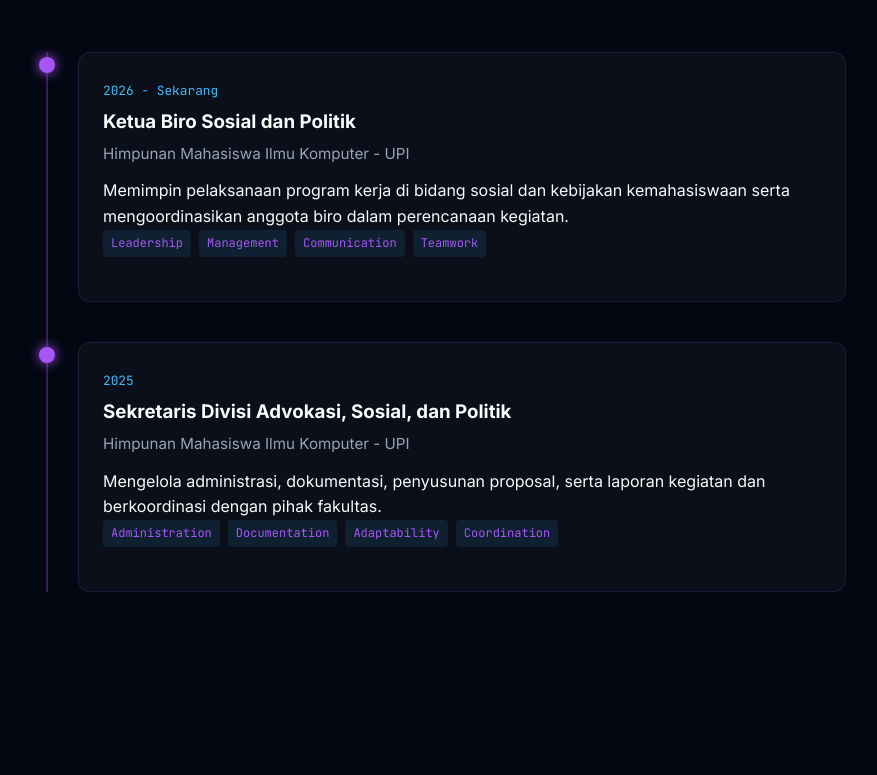
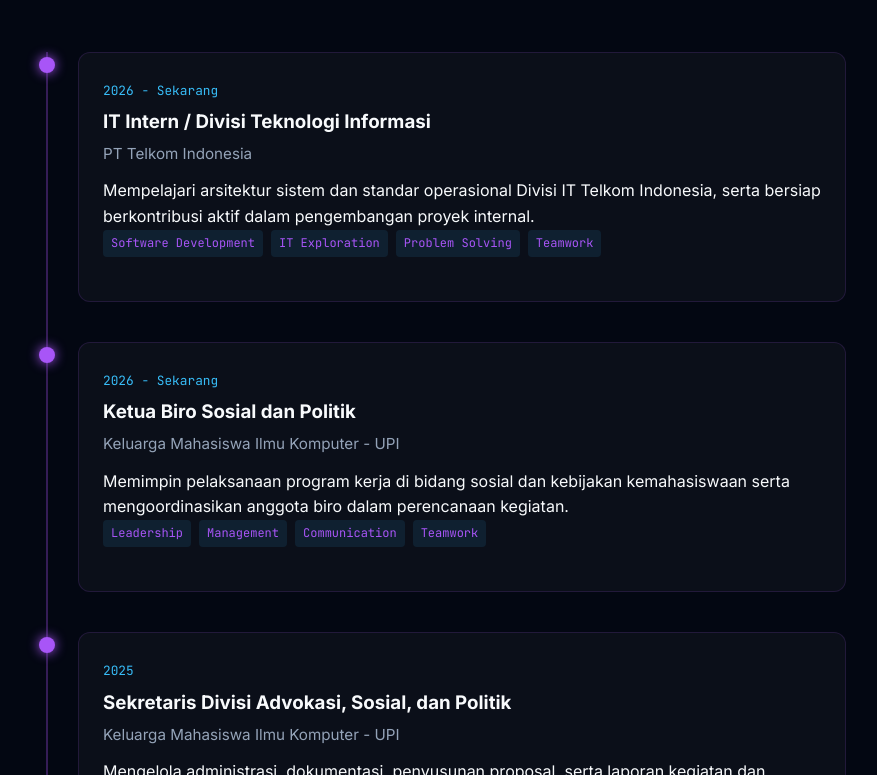
Before and after one commit to nihaaprill/web-portofolio, a React (Vite) app: page / in a window 1280 px wide. Shown: the part 1825-2600 px from the top of the page, without its empty margins (194-1071 px from the left). Built offline with nearby package versions, Linux system fonts and the light colour scheme.

Commit message:
Tambah pengalaman magang PT Telkom Indonesia

```diff
--- a/src/components/Experience.jsx
+++ b/src/components/Experience.jsx
@@ -5,16 +5,24 @@ export default function Experience() {
   const experiences = [
     {
       id: 1,
+      role: "IT Intern / Divisi Teknologi Informasi",
+      company: "PT Telkom Indonesia",
+      period: "2026 - Sekarang",
+      description: "Mempelajari arsitektur sistem dan standar operasional Divisi IT Telkom Indonesia, serta bersiap berkontribusi aktif dalam pengembangan proyek internal.",
+      skills: ["Software Development", "IT Exploration", "Problem Solving", "Teamwork"]
+    },
+    {
+      id: 2,
       role: "Ketua Biro Sosial dan Politik",
-      company: "Himpunan Mahasiswa Ilmu Komputer - UPI",
+      company: "Keluarga Mahasiswa Ilmu Komputer - UPI",
       period: "2026 - Sekarang",
       description: "Memimpin pelaksanaan program kerja di bidang sosial dan kebijakan kemahasiswaan serta mengoordinasikan anggota biro dalam perencanaan kegiatan.",
       skills: ["Leadership", "Management", "Communication", "Teamwork"]
     },
     {
-      id: 2,
+      id: 3,
       role: "Sekretaris Divisi Advokasi, Sosial, dan Politik",
-      company: "Himpunan Mahasiswa Ilmu Komputer - UPI",
+      company: "Keluarga Mahasiswa Ilmu Komputer - UPI",
       period: "2025",
       description: "Mengelola administrasi, dokumentasi, penyusunan proposal, serta laporan kegiatan dan berkoordinasi dengan pihak fakultas.",
       skills: ["Administration", "Documentation", "Adaptability", "Coordination"]
```
